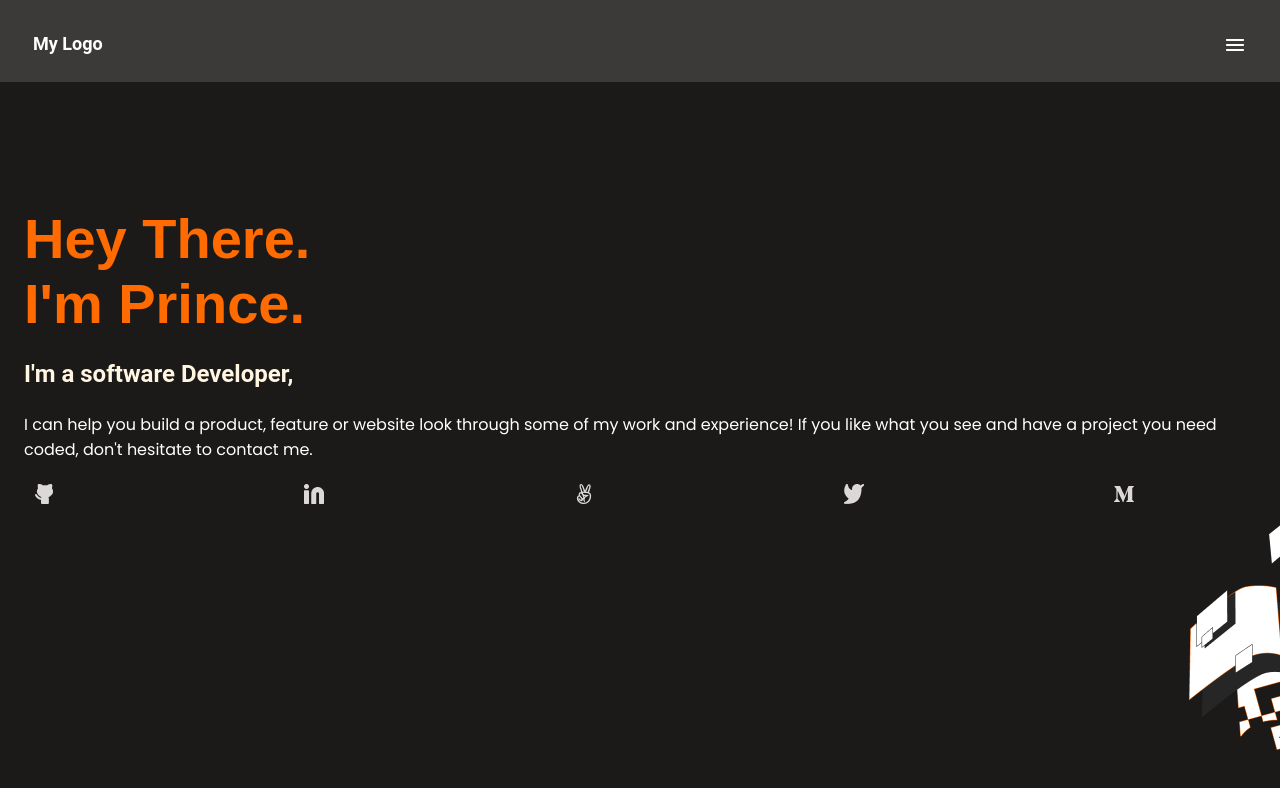
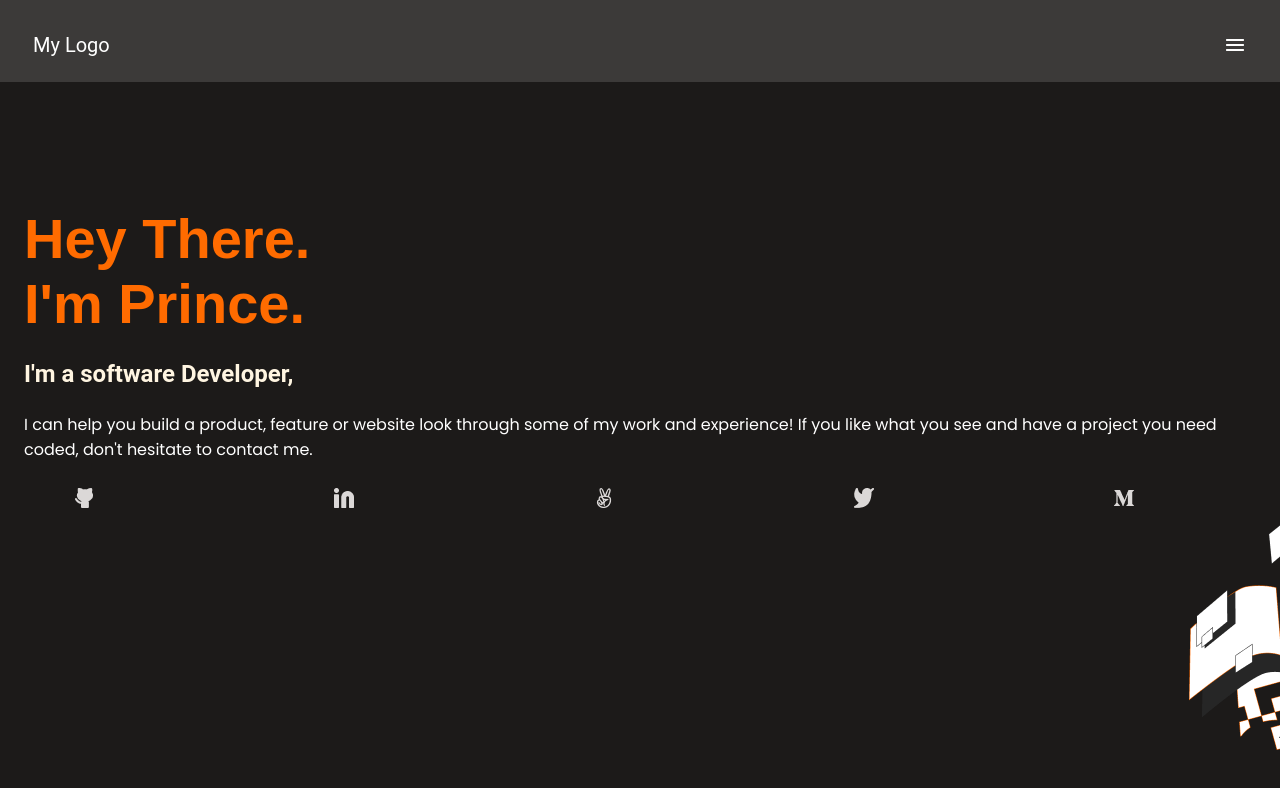
Before and after one commit to prince-rutagengwa/mobile-portfolio, a website: page index.html in a window 1280 px wide. Drawn offline with Linux system fonts and the light colour scheme.

Commit message:
made changes in html where i have a humberger in a nav element, and i wrapped the icons in ul element and made few changes to the styling

```diff
--- a/index.css
+++ b/index.css
@@ -20,12 +20,17 @@ header {
   padding-bottom: 10px;
 }
 
-.top-navigation > h1 {
+.top-navigation > a {
   margin: 8px;
   color: #fff;
-  font: 20%;
+  font: 100%;
   font-family: 'Roboto', sans-serif;
-  font-size: 18px;
+  font-size: 20px;
+  text-decoration: none;
+}
+
+.top-navigation > a:hover {
+  cursor: grab;
 }
 
 .bio-container {
--- a/index.html
+++ b/index.html
@@ -10,10 +10,10 @@
 </head>
 <body>
     <header class="top-navigation">
-        <h1>My Logo</h1>
-        <div class="menu-bar">
+        <a href="#">My Logo</a>
+        <nav class="menu-bar">
             <img src="./images/Enabled.png" alt="">
-        </div>
+        </nav>
     </header>
     <section>
       <div class="bio-container">
@@ -24,13 +24,13 @@
             and experience! If you like what you see and have a project you need coded, don't hesitate to contact me.
           </p>
         </div>
-        <div class="icon-container">
-            <a href="#"><li><img src="./images/icon1.png" alt=""></li></a>
-            <a href="#"><li><img src="./images/icon2.png" alt=""></li></a>
-            <a href="#"><li><img src="./images/icon3.png" alt=""></li></a>
-            <a href="#"><li><img src="./images/icon4.png" alt=""></li></a>
-            <a href="#"><li><img src="./images/icon5.png" alt=""></li></a>
-        </div>
+         <ul class="icon-container">
+            <li><a href="#"><img src="./images/icon1.png" alt=""></a></li>
+            <li><a href="#"><img src="./images/icon2.png" alt=""></a></li>
+            <li><a href="#"><img src="./images/icon3.png" alt=""></a></li>
+            <li><a href="#"><img src="./images/icon4.png" alt=""></a></li>
+            <li><a href="#"><img src="./images/icon5.png" alt=""></a></li>
+        </ul>
       </div>
     </section>
 </body>
```
